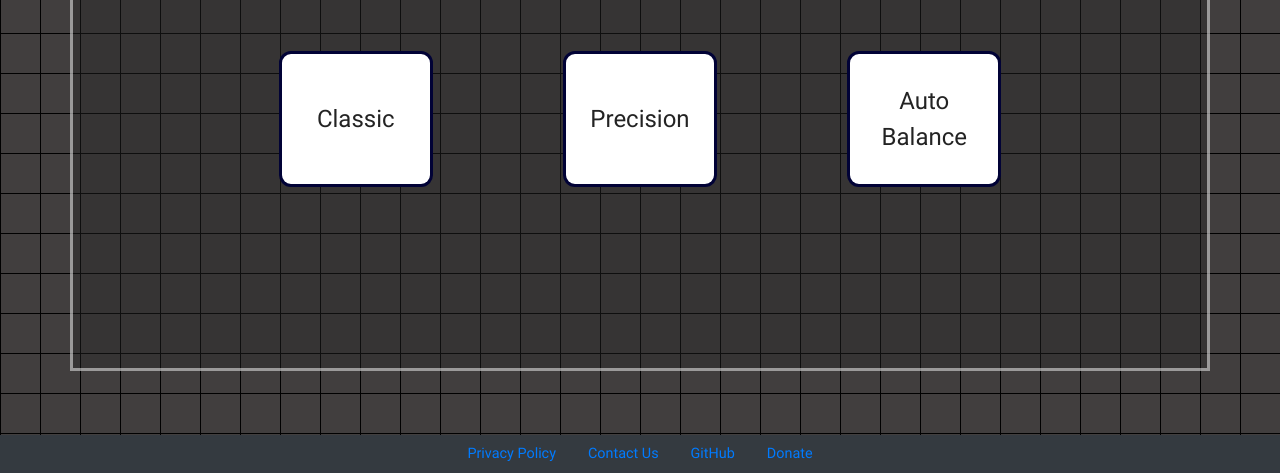
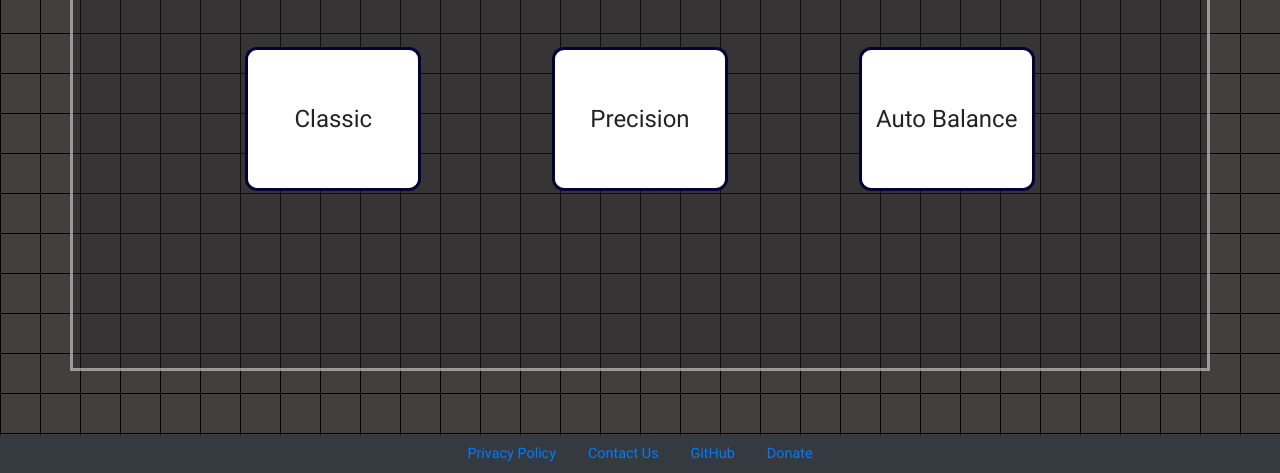
Before and after one commit to RJWGit/MouseTrainer, a React app: page /modes in a window 1280 px wide. Shown: the part 327-800 px from the top of the page. Built offline with nearby package versions, Linux system fonts and the light colour scheme.

Commit message:
Changed button scaling to better fit wider screens

```diff
--- a/src/components/Preview.js
+++ b/src/components/Preview.js
@@ -35,8 +35,6 @@ class Preview extends React.Component {
         this.pointer = new Image();
         this.pointer.src = pointerimg;
     }
-    //Seconds count down timer
-    //Update display timers updated every second
 
     //Create and add circles to state list
     addCircle() {
@@ -62,8 +60,8 @@ class Preview extends React.Component {
             setTimeout(() => this.addCircle(), this.state.addCircleTimer);
         }
     }
+
     //Create and add clicks to drawclicklist
-
     addClick() {
         if (this.state.isRunning) {
             const newList = [...this.state.drawClickList];
@@ -142,7 +140,7 @@ class Preview extends React.Component {
     drawPointer = () => {
         const canvas = this.canvas.current;
         const ctx = canvas.getContext('2d');
-        const movement = 4;
+        const movement = 5;
         let x = 0,
             y = 0;
 
@@ -164,8 +162,6 @@ class Preview extends React.Component {
         else {
             ctx.drawImage(this.pointer, this.pointerX, this.pointerY, 15, 21);
         }
-
-        // ctx.drawImage(this.pointer, this.state.pointerX, this.state.pointerY, 14, 14);
     };
 
     drawClicks = () => {
--- a/src/style/index.css
+++ b/src/style/index.css
@@ -108,8 +108,9 @@
 }
 
 .mode-screen-styling {
-    width: 12vw;
-    height: 17vh;
+    width: 22vmin;
+    height: 18vmin;
+    max-width: 5px;
     margin: 10px;
     font-size: 3vmin;
     /* background-image: linear-gradient(rgb(0, 0, 0), rgb(255, 255, 255)); */
```
